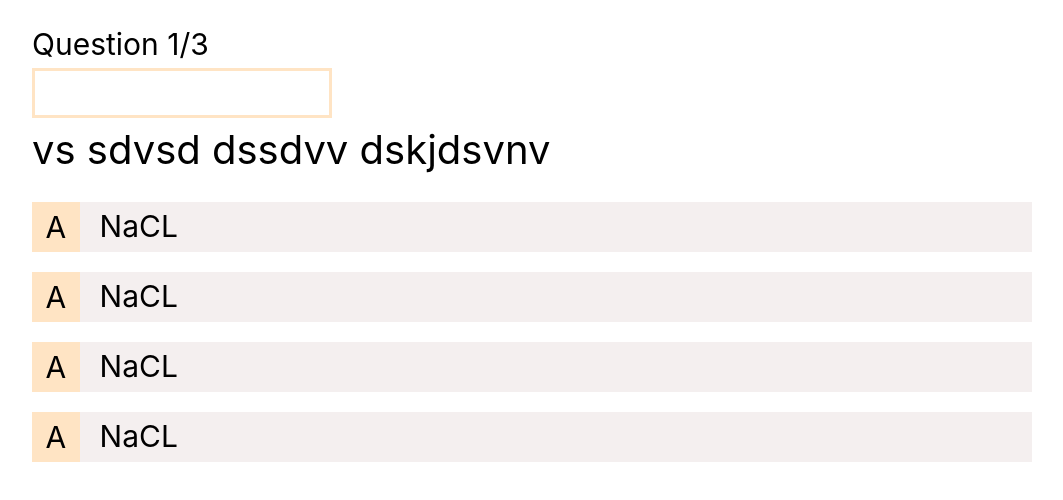
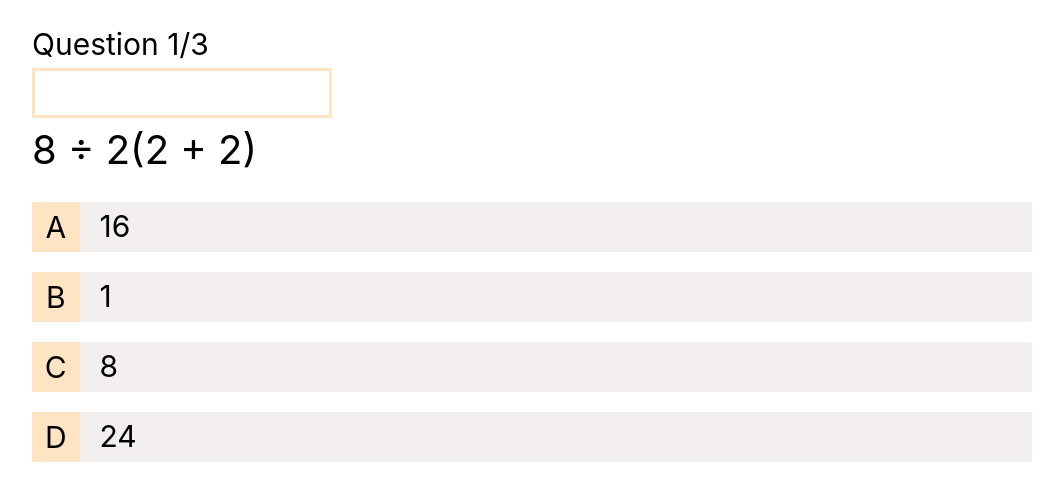
Before and after one commit to RausRD/quizesVue, a Vue app: page /quiz/1 in a window 1280 px wide. Shown: the top 500 px of the page, without its empty margins (108-1171 px from the left). Built offline with nearby package versions, Linux system fonts and the light colour scheme.

Commit message:
added questions

```diff
--- a/src/components/Question.vue
+++ b/src/components/Question.vue
@@ -1,36 +1,22 @@
+<script setup>
+import {defineProps} from "vue"
+const {question} = defineProps(['question'])
+</script>
+
 <template>
 	<div class="question-container">
-		<h1 class="question">vs sdvsd dssdvv dskjdsvnv</h1>
+		<h1 class="question">{{question.text}}</h1>
 	</div>
 	<div class="options-container">
-		<div class="option">
-			<p class="option-label">A</p>
+		<div v-for="option in question.options" :key="option.id" class="option">
+			<p class="option-label">{{option.label}}</p>
 			<div class="option-value">
-				<p>NaCL</p>
-			</div>
-		</div>
-		<div class="option">
-			<p class="option-label">A</p>
-			<div class="option-value">
-				<p>NaCL</p>
-			</div>
-		</div>
-		<div class="option">
-			<p class="option-label">A</p>
-			<div class="option-value">
-				<p>NaCL</p>
-			</div>
-		</div>
-		<div class="option">
-			<p class="option-label">A</p>
-			<div class="option-value">
-				<p>NaCL</p>
+				<p>{{option.text}}</p>
 			</div>
 		</div>
 	</div>
 </template>
-<script setup>
-</script>
+
 
 <style scoped>
 .options-container {
--- a/src/views/QuizeView.vue
+++ b/src/views/QuizeView.vue
@@ -1,17 +1,21 @@
 <script setup>
 import Question from "@/components/Question.vue";
 import QuizHeader from "@/components/QuizHeader.vue";
+import {useRoute} from "vue-router";
+import {ref} from "vue";
+import quizes from "../data/quizes.json"
+
+const route = useRoute()
+const quizId = parseInt(route.params.id)
+const quiz = quizes.find(q => q.id === quizId)
+const currentQuestionIndex = ref(0)
 </script>
 
 <template>
 	<div>
 		<QuizHeader/>
 		<div>
-			<Question/>
+			<Question :question="quiz.questions[currentQuestionIndex]"/>
 		</div>
 	</div>
 </template>
-
-<style scoped>
-
-</style>
```
